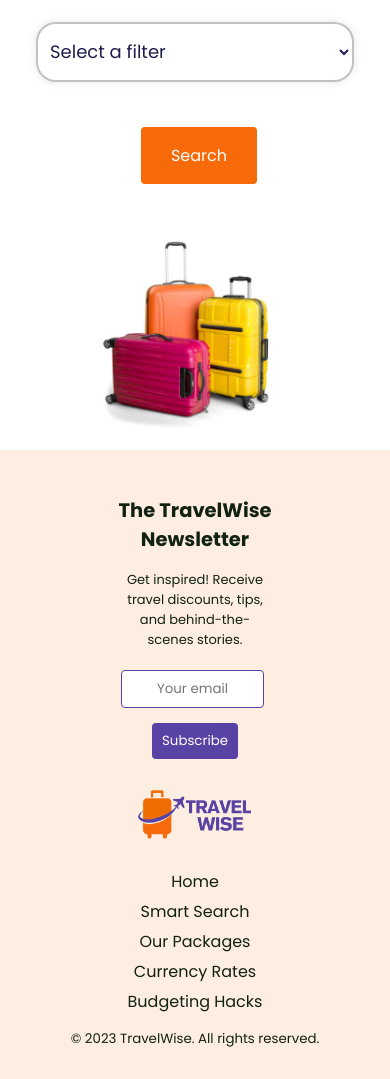
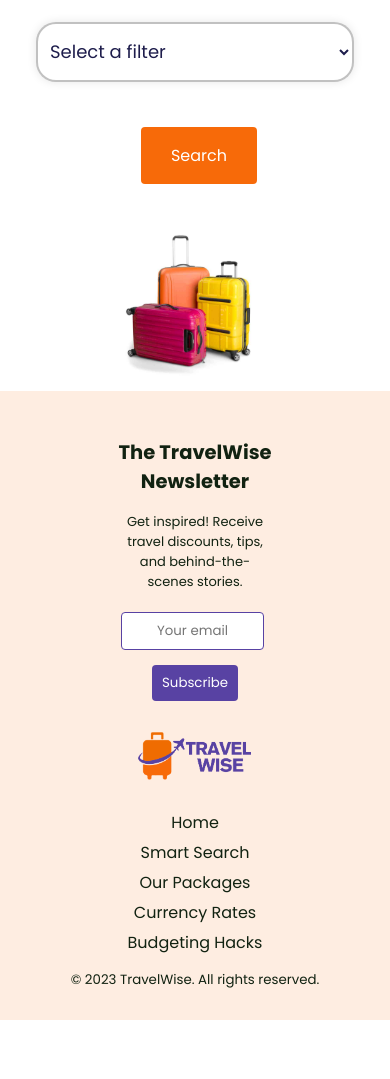
Before and after one commit to moizeshenriques/travelwise, a PHP site: page /smartSearch.php in a window 390 px wide. Shown: the part 912-1991 px from the top of the page. After the commit the page ends 1932 px from the top, so only its background shows below. Run offline with PHP 8.4, Linux system fonts and the light colour scheme; some web fonts are replaced.

Commit message:
bags image resizing fixed

```diff
--- a/smartSearch.php
+++ b/smartSearch.php
@@ -280,6 +280,24 @@ footer {
     display: none;
 }
 
+@media screen and (max-width: 1200px) {
+    .smart-search-section {
+        width: 45%;
+    }
+
+    .smart-search-section img {
+        width: 400px;
+        height: 400px;
+    }
+}
+
+@media screen and (max-width: 960px) {
+    .smart-search-section img {
+        width: 350px;
+        height: 350px;
+    }
+}
+
 @media screen and (max-width: 900px) {
     header {
         flex-direction: column;
```
